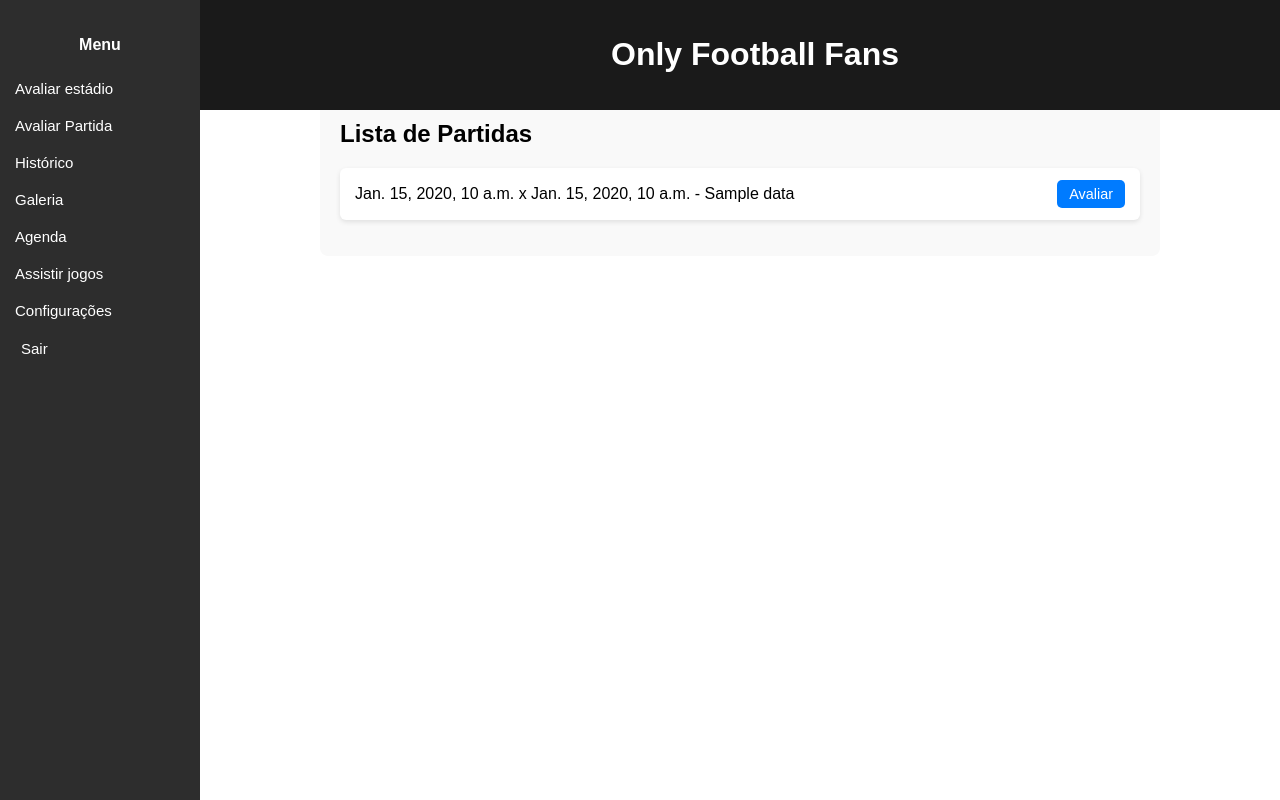
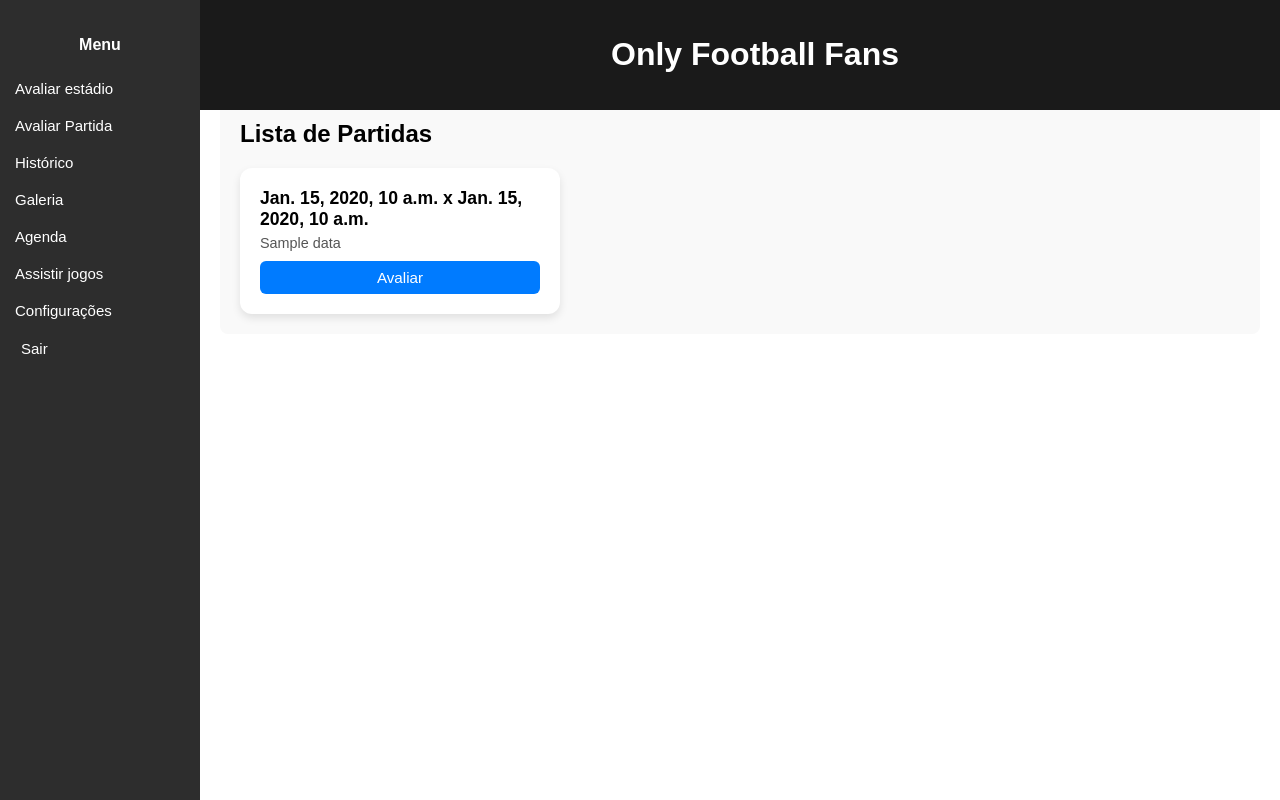
Before and after one commit to Amfgs/projeto-Only-Football-Fans, a Django app: template templates/partidas/lista_partidas.html in a window 1280 px wide. Run offline with Django 5.2, Linux system fonts and the light colour scheme; the template is opened without the code that fills it: most values are stand-ins (such as "Sample title", 1, 10 or a date in 2020).

Commit message:
lista de partidas em cards e removendo "adversario" da secao registrar partida pois ja existia "time visitante e time da casa"

```diff
--- a/templates/partidas/lista_partidas.html
+++ b/templates/partidas/lista_partidas.html
@@ -5,14 +5,17 @@
     <h2>Lista de Partidas</h2>
 
     {% if partidas %}
-        <ul class="partidas-list">
+        <div class="partidas-grid">
         {% for partida in partidas %}
-            <li class="partida-item">
-                <span>{{ partida.time_casa }} x {{ partida.time_visitante }} - {{ partida.data }}</span>
+            <div class="partida-card">
+                <div class="partida-info">
+                    <h3>{{ partida.time_casa }} x {{ partida.time_visitante }}</h3>
+                    <p>{{ partida.data }}</p>
+                </div>
                 <a href="{% url 'core:avaliar_partida' partida.id %}" class="btn-avaliar">Avaliar</a>
-            </li>
+            </div>
         {% endfor %}
-        </ul>
+        </div>
     {% else %}
         <p>Não há partidas registradas.</p>
     {% endif %}
@@ -24,38 +27,55 @@
     background-color: #f9f9f9;
     padding: 20px;
     border-radius: 8px;
-    max-width: 800px;
+    max-width: 1000px;
     margin: 0 auto;
 }
 
-/* Lista de partidas */
-.partidas-list {
-    list-style: none;
-    padding: 0;
+/* Grid de partidas */
+.partidas-grid {
+    display: grid;
+    grid-template-columns: repeat(auto-fill, minmax(280px, 1fr));
+    gap: 20px;
+}
+
+/* Card de partida */
+.partida-card {
+    background-color: #fff;
+    padding: 20px;
+    border-radius: 12px;
     display: flex;
     flex-direction: column;
-    gap: 10px;
+    justify-content: space-between;
+    box-shadow: 0 4px 8px rgba(0,0,0,0.1);
+    transition: transform 0.2s, box-shadow 0.2s;
 }
 
-/* Item de partida */
-.partida-item {
-    background-color: #fff;
-    padding: 12px 15px;
-    border-radius: 6px;
-    display: flex;
-    justify-content: space-between;
-    align-items: center;
-    box-shadow: 0 2px 5px rgba(0,0,0,0.1);
+.partida-card:hover {
+    transform: translateY(-5px);
+    box-shadow: 0 8px 15px rgba(0,0,0,0.15);
+}
+
+.partida-info h3 {
+    margin: 0 0 5px 0;
+    font-size: 1.1em;
+}
+
+.partida-info p {
+    margin: 0;
+    color: #555;
+    font-size: 0.9em;
 }
 
 /* Botão de avaliar */
 .btn-avaliar {
+    margin-top: 10px;
     background-color: #007bff;
     color: white;
     text-decoration: none;
-    padding: 6px 12px;
-    border-radius: 5px;
-    font-size: 0.9em;
+    padding: 8px 12px;
+    border-radius: 6px;
+    font-size: 0.95em;
+    text-align: center;
 }
 
 .btn-avaliar:hover {
--- a/templates/partidas/partida_form.html
+++ b/templates/partidas/partida_form.html
@@ -12,9 +12,6 @@
 
         <label for="time_visitante">Time Visitante:</label>
         <input type="text" id="time_visitante" name="time_visitante" required>
-
-        <label for="adversario">Adversário:</label>
-        <input type="text" id="adversario" name="adversario" required>
 
         <label for="data">Data e Hora:</label>
         <input type="datetime-local" id="data" name="data" required>
```
Also changed, not shown: db.sqlite3.
